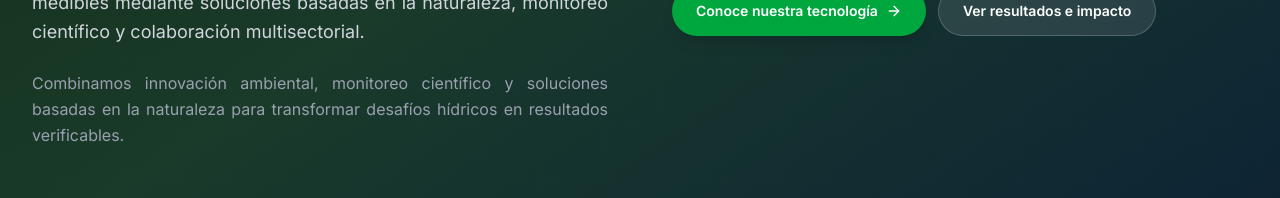
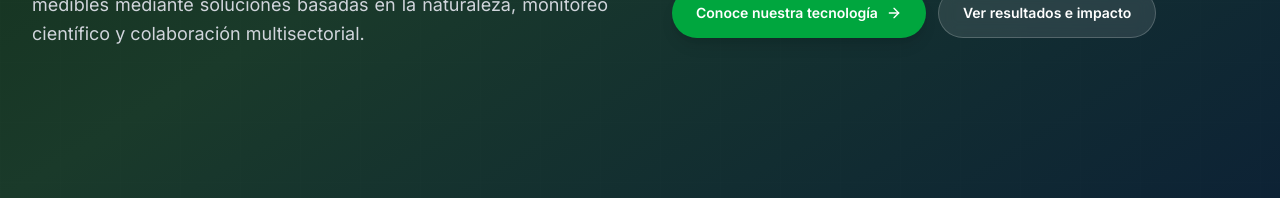
Before and after one commit to ximenaiturriagac/biolily, a Next.js app: page / in a window 1280 px wide. Shown: the part 598-796 px from the top of the page. Built offline with nearby package versions, Linux system fonts and the light colour scheme; a web font is replaced by a local one.

Commit message:
Update Hero.tsx

```diff
--- a/src/components/sections/Hero.tsx
+++ b/src/components/sections/Hero.tsx
@@ -36,11 +36,6 @@ export default function Hero() {
               En Biolily diseñamos e implementamos proyectos de restauración hídirca que generan
               beneficios ambientales y volumétricos medibles mediante soluciones basadas en la
               naturaleza, monitoreo científico y colaboración multisectorial.
-            </p>
-
-            <p className="text-gray-400 text-base leading-relaxed text-justify">
-              Combinamos innovación ambiental, monitoreo científico y soluciones basadas en la
-              naturaleza para transformar desafíos hídricos en resultados verificables.
             </p>
           </div>
 
```
